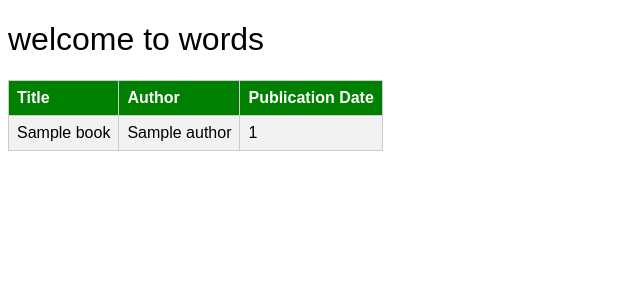
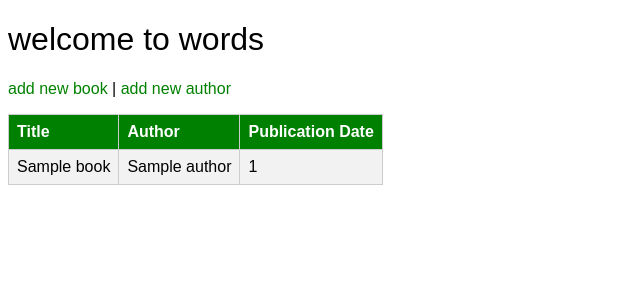
Before and after one commit to sirodoht/bookcase, a Django app: page / in a window 1280 px wide. Shown: the top 300 px of the page, without its empty margins (0-640 px from the left). Run offline with Django 5.2, Linux system fonts and the light colour scheme; tables that the repository leaves empty hold one stand-in row (values such as "Sample post").

Commit message:
Add new book and author links

```diff
--- a/main/templates/main/index.html
+++ b/main/templates/main/index.html
@@ -4,6 +4,11 @@
 <h1>
     welcome to words
 </h1>
+
+<div style="margin: 16px 0;">
+    <a href="{% url 'admin:main_book_add' %}">add new book</a>
+    | <a href="{% url 'admin:main_author_add' %}">add new author</a>
+</div>
 
 <table>
     <tr>
--- a/main/templates/main/layout.html
+++ b/main/templates/main/layout.html
@@ -6,6 +6,8 @@
         <meta name="viewport" content="width=device-width, initial-scale=1.0">
         <style>
             body { font-family: sans-serif; }
+            a { color: green; text-decoration: none; }
+            a:hover { text-decoration: underline; }
             h1 { font-weight: 400; }
             table { max-width: 1000px; border-collapse: collapse; }
             th, td { padding: 8px; border: 1px solid #ccc; text-align: left; }
```
